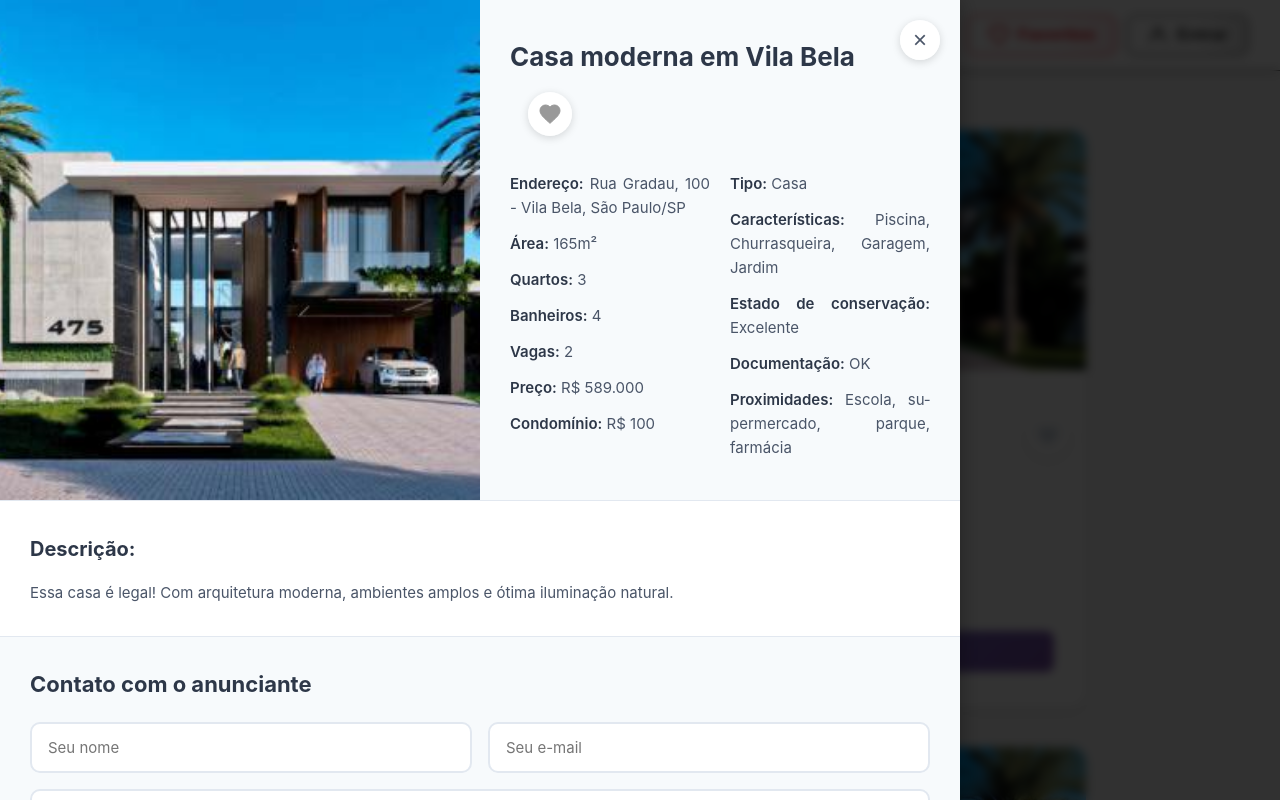
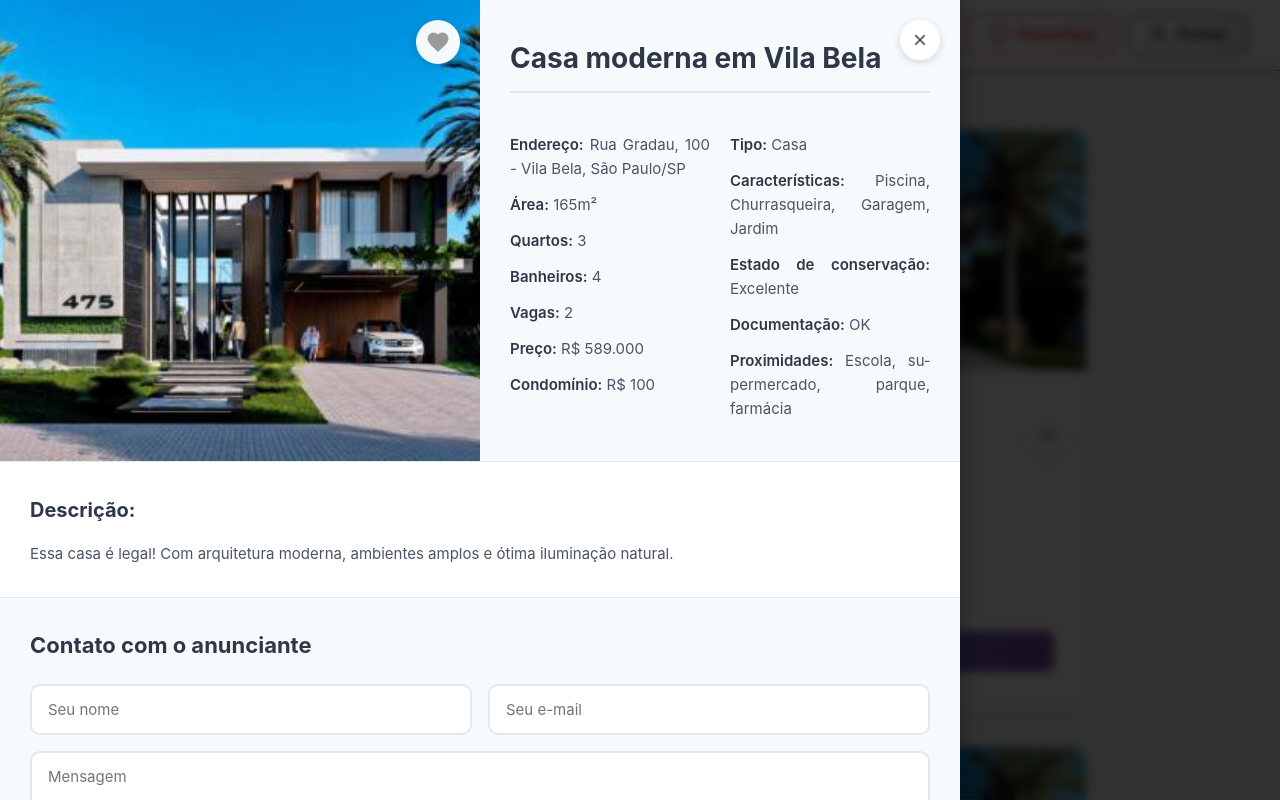
Before and after one commit to 917rafael/front-primeiro.lar-2, a Vue app: page /vendas in a window 1280 px wide. Both pictures are taken after a click on the element 826 px from the left and 378 px from the top of the page. Shown: the top 800 px of the page. Built offline with nearby package versions, Linux system fonts and the light colour scheme.

Commit message:
feat: "Conserto do layout e função de favoritar" #19

```diff
--- a/src/components/Anuncio.vue
+++ b/src/components/Anuncio.vue
@@ -101,21 +101,23 @@ function enviarContato() {
       <div @click.stop>
         <button @click="fechar">×</button>
         <div>
-          <img class="info-img modern-modal-img" :src="imovel.imagem || '@/assets/img/image.png'"
-            :alt="imovel.titulo" />
+          <div class="image-section-modal">
+            <img class="info-img modern-modal-img" :src="imovel.imagem || '@/assets/img/image.png'"
+              :alt="imovel.titulo" />
+            <button class="favorite-btn-modal" :class="{ 'favorite-active': isFavorito }" @click.stop="toggleFavorito"
+              :title="isFavorito ? 'Remover dos favoritos' : 'Adicionar aos favoritos'">
+              <svg width="24" height="24" viewBox="0 0 24 24" fill="currentColor">
+                <path
+                  d="M12 21.35l-1.45-1.32C5.4 15.36 2 12.28 2 8.5 2 5.42 4.42 3 7.5 3c1.74 0 3.41.81 4.5 2.09C13.09 3.81 14.76 3 16.5 3 19.58 3 22 5.42 22 8.5c0 3.78-3.4 6.86-8.55 11.54L12 21.35z" />
+              </svg>
+            </button>
+          </div>
           <div class="info-direita modern-modal-info">
 
             <div class="anuncio-modal-content">
               <div class="anuncio-modal-info">
                 <div class="modal-header-with-heart">
                   <h2>{{ imovel.titulo || 'Título do imóvel' }}</h2>
-                  <button class="favorite-btn-modal" :class="{ 'favorite-active': isFavorito }" @click.stop="toggleFavorito"
-                    :title="isFavorito ? 'Remover dos favoritos' : 'Adicionar aos favoritos'">
-                    <svg width="24" height="24" viewBox="0 0 24 24" fill="currentColor">
-                      <path
-                        d="M12 21.35l-1.45-1.32C5.4 15.36 2 12.28 2 8.5 2 5.42 4.42 3 7.5 3c1.74 0 3.41.81 4.5 2.09C13.09 3.81 14.76 3 16.5 3 19.58 3 22 5.42 22 8.5c0 3.78-3.4 6.86-8.55 11.54L12 21.35z" />
-                    </svg>
-                  </button>
                 </div>
                 <div class="anuncio-modal-cols">
                   <div class="anuncio-modal-col">
@@ -414,6 +416,13 @@ function enviarContato() {
   gap: 0;
 }
 
+/* Seção de Imagem do Modal */
+.image-section-modal {
+  position: relative;
+  width: 100%;
+  height: 100%;
+}
+
 /* Imagem do Modal */
 .info-img.modern-modal-img {
   width: 100%;
@@ -431,18 +440,20 @@ function enviarContato() {
   background: #f7fafc;
 }
 
-/* Header com Título e Coração */
+/* Header com Título */
 .modal-header-with-heart {
   display: flex;
   flex-direction: column;
   align-items: flex-start;
   gap: 10px;
-  margin-bottom: 16px;
+  margin-bottom: 20px;
+  padding-bottom: 15px;
+  border-bottom: 2px solid #e2e8f0;
 }
 
 .modal-header-with-heart h2 {
   margin: 0;
-  font-size: 26px;
+  font-size: 28px;
   font-weight: 700;
   color: #2d3748;
   line-height: 1.3;
@@ -451,6 +462,9 @@ function enviarContato() {
 
 /* Botão Favorito no Modal */
 .favorite-btn-modal {
+  position: absolute;
+  top: 20px;
+  right: 20px;
   background: rgba(255, 255, 255, 0.95);
   border: none;
   border-radius: 50%;
@@ -463,10 +477,7 @@ function enviarContato() {
   transition: all 0.3s ease;
   color: #cbd5e0;
   box-shadow: 0 2px 8px rgba(0, 0, 0, 0.15);
-  flex-shrink: 0;
-  margin-top: 0.5rem;
-  align-self: flex-start;
-  margin-left: 18px;
+  z-index: 10;
 }
 
 .favorite-btn-modal:hover {
```
